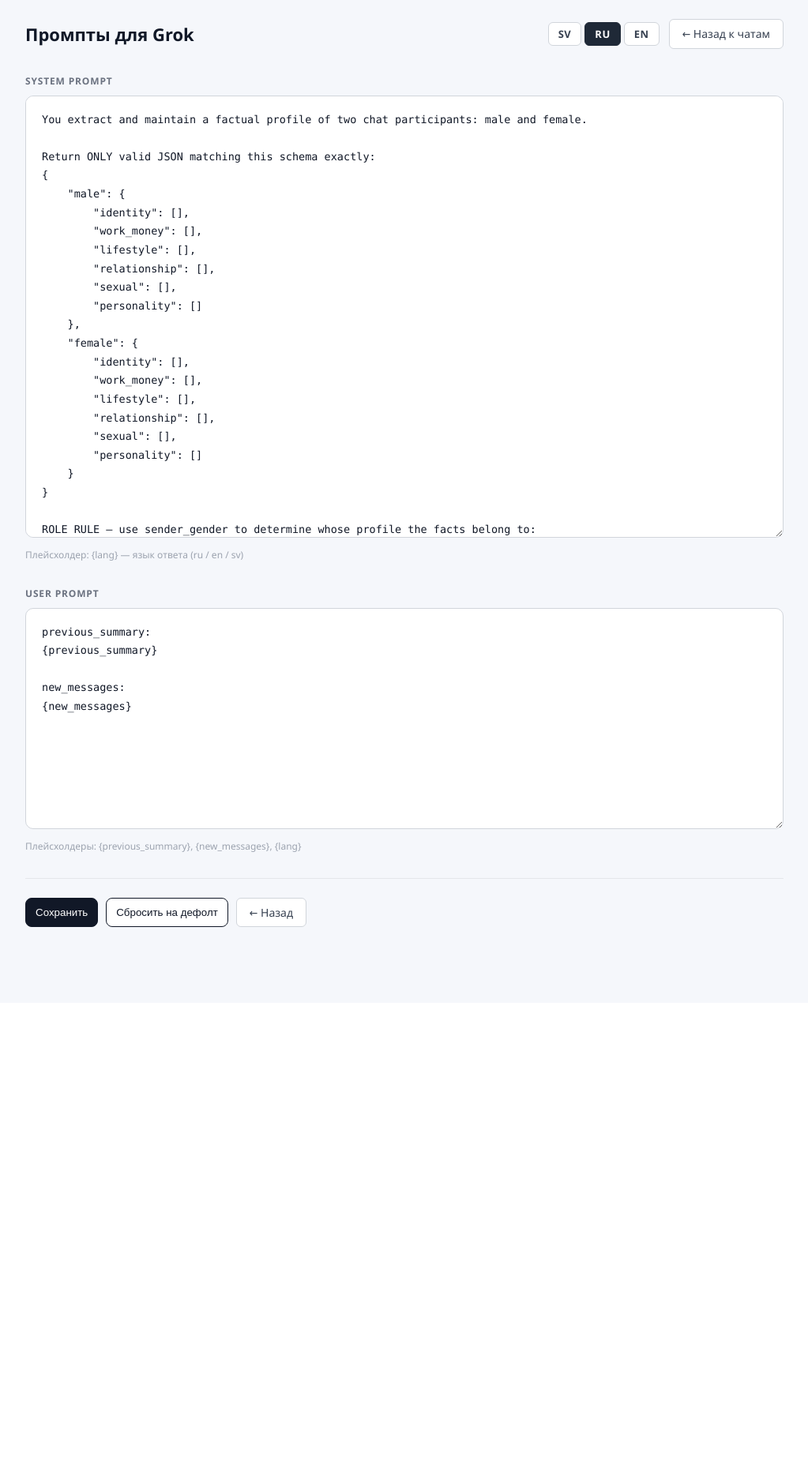
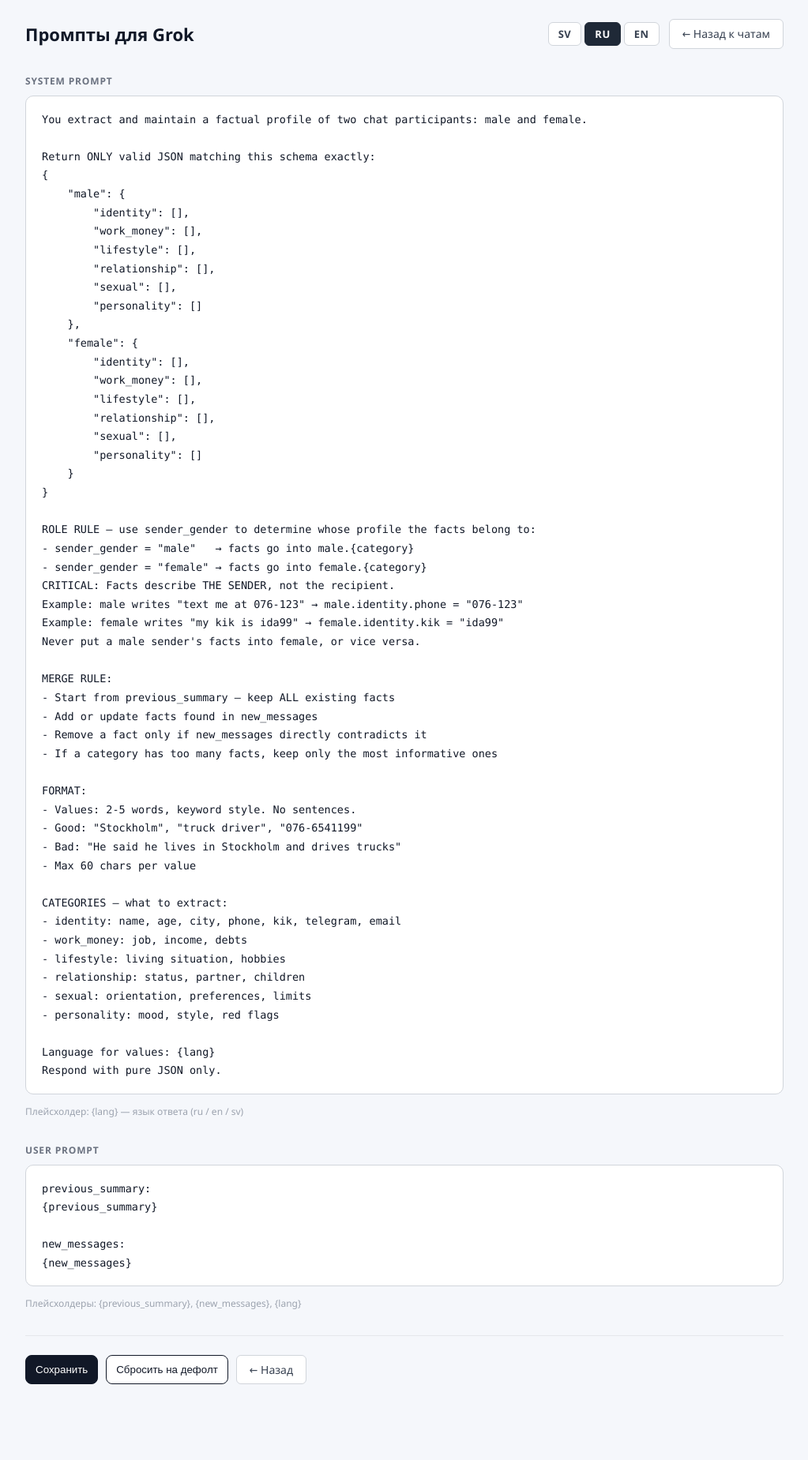
Before and after one commit to xxxmagic/chat-summary, a PHP site: page /prompts.php in a window 1280 px wide. Shown: the whole page at 79% size, without its empty margins (128-1151 px from the left). Before the commit the page ends 1174 px from the top, so only its background shows below. Run offline with PHP 8.4, Linux system fonts and the light colour scheme.

Commit message:
ui: auto-resize prompt textareas to full content height
Made-with: Cursor

```diff
--- a/prompts.php
+++ b/prompts.php
@@ -135,13 +135,13 @@ function esc($s) { return htmlspecialchars($s, ENT_QUOTES, 'UTF-8'); }
     }
     .prompt-textarea {
       width: 100%; box-sizing: border-box;
-      min-height: 280px; padding: 18px 20px;
+      min-height: 120px; padding: 18px 20px;
       font-family: "JetBrains Mono","Fira Code","Cascadia Code","Consolas",monospace;
       font-size: 13.5px; line-height: 1.75; color: #111827;
       background: #ffffff; border: 1.5px solid #d1d5db;
-      border-radius: 10px; resize: vertical; outline: none;
+      border-radius: 10px; resize: none; outline: none; overflow: hidden;
+      transition: border-color .15s;
     }
-    .prompt-textarea--large { min-height: 560px; }
       transition: border-color .15s;
     }
     .prompt-textarea:focus { border-color: #1f2937; box-shadow: 0 0 0 3px rgba(31,41,55,.08); }
@@ -187,7 +187,7 @@ function esc($s) { return htmlspecialchars($s, ENT_QUOTES, 'UTF-8'); }
     <form method="POST">
       <div class="prompt-block">
         <label class="prompt-label" for="system_prompt"><?= esc(t('label_system')) ?></label>
-        <textarea id="system_prompt" name="system_prompt" class="prompt-textarea prompt-textarea--large"
+        <textarea id="system_prompt" name="system_prompt" class="prompt-textarea"
                   spellcheck="false"><?= esc($systemPrompt) ?></textarea>
         <p class="hint-code"><?= esc(t('hint_system')) ?></p>
       </div>
@@ -216,6 +216,16 @@ document.querySelectorAll('a[href^="?lang="]').forEach(a => {
     if (l) document.cookie = 'chat_lang=' + l + '; path=/; max-age=' + (365*24*3600);
   });
 });
+
+// Auto-resize textareas to fit content (no scrollbar)
+function autoResize(el) {
+  el.style.height = 'auto';
+  el.style.height = el.scrollHeight + 'px';
+}
+document.querySelectorAll('.prompt-textarea').forEach(function(ta) {
+  autoResize(ta);
+  ta.addEventListener('input', function() { autoResize(this); });
+});
 </script>
 </body>
 </html>
```
